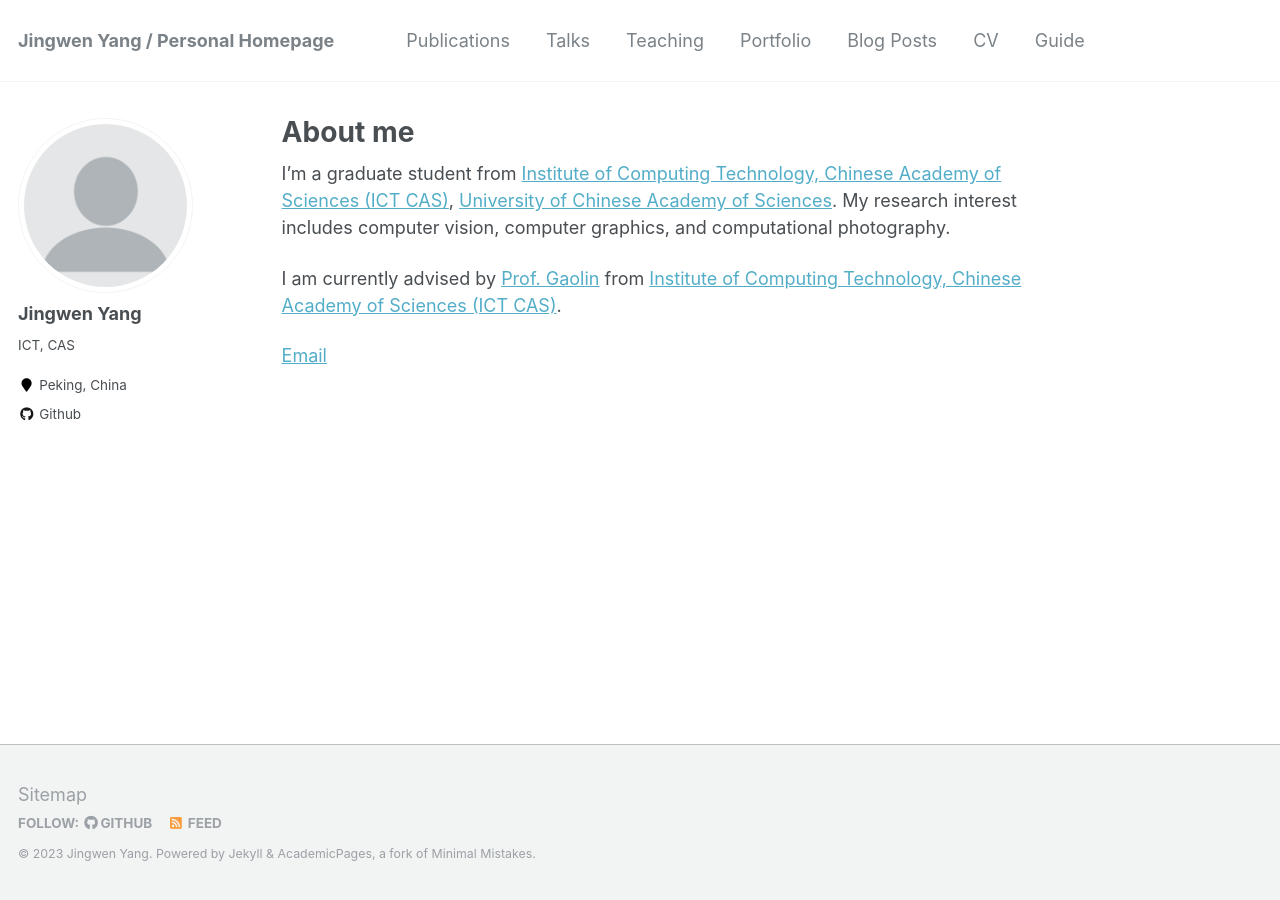
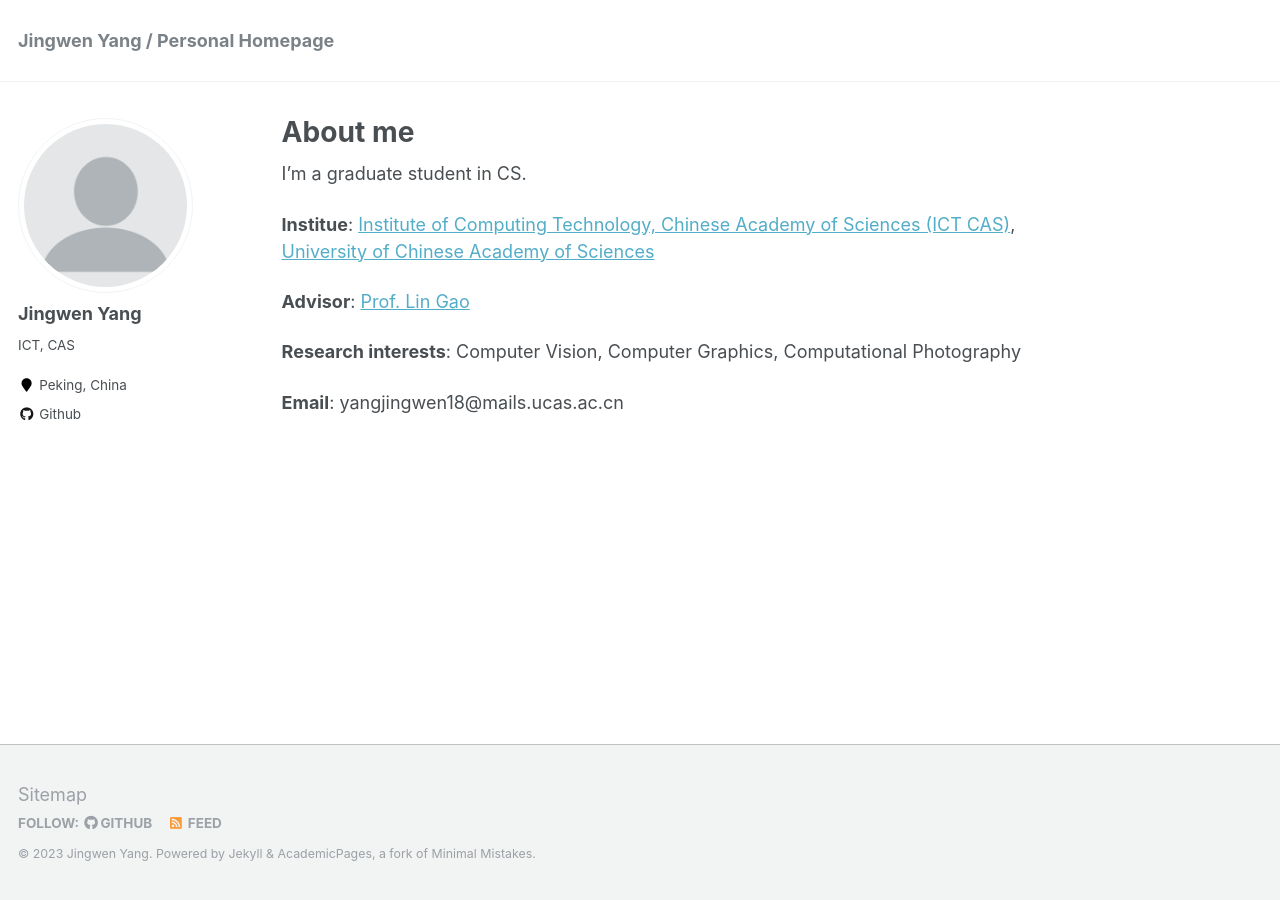
Before and after one commit to Wendy-Yang-89/Wendy-Yang-89.github.io, a Jekyll site: the page built from _pages/about.md, in a window 1280 px wide. Built offline with Jekyll 4.4.1, drawn with Linux system fonts in a browser that asks for light colours.

Commit message:
fix page bug

```diff
--- a/_config.yml
+++ b/_config.yml
@@ -96,7 +96,7 @@ author:
   flickr           :
   facebook         :
   foursquare       :
-  github           : "https://github.com/Wendy-Yang-89"
+  github           : "Wendy-Yang-89"
   google_plus      :
   keybase          :
   instagram        :
--- a/_pages/about.md
+++ b/_pages/about.md
@@ -8,9 +8,14 @@ redirect_from:
   - /about.html
 ---
 
-I'm a graduate student from [Institute of Computing Technology, Chinese Academy of Sciences (ICT CAS)](http://www.ict.ac.cn/), [University of Chinese Academy of Sciences](https://www.ucas.ac.cn/). My research interest includes computer vision, computer graphics, and computational photography.
+I'm a graduate student in CS.
 
-I am currently advised by [Prof. Gaolin](https://geometrylearning.com/) from [Institute of Computing Technology, Chinese Academy of Sciences (ICT CAS)](http://www.ict.ac.cn/).
+**Institue**: [Institute of Computing Technology, Chinese Academy of Sciences (ICT CAS)](http://www.ict.ac.cn/), [University of Chinese Academy of Sciences](https://www.ucas.ac.cn/)
+
+**Advisor**: [Prof. Lin Gao](http://geometrylearning.com/)
+
+**Research interests**: Computer Vision, Computer Graphics, Computational Photography
+
+**Email**: yangjingwen18@mails.ucas.ac.cn
+
 <!-- You can find my CV here: [XX's Curriculum Vitae](../assets/Curriculum_Vitae.pdf). -->
-
-[Email](yangjingwen18@mails.ucas.ac.cn)
```
Also changed, not shown: _data/navigation.yml (+14 -14 lines).
